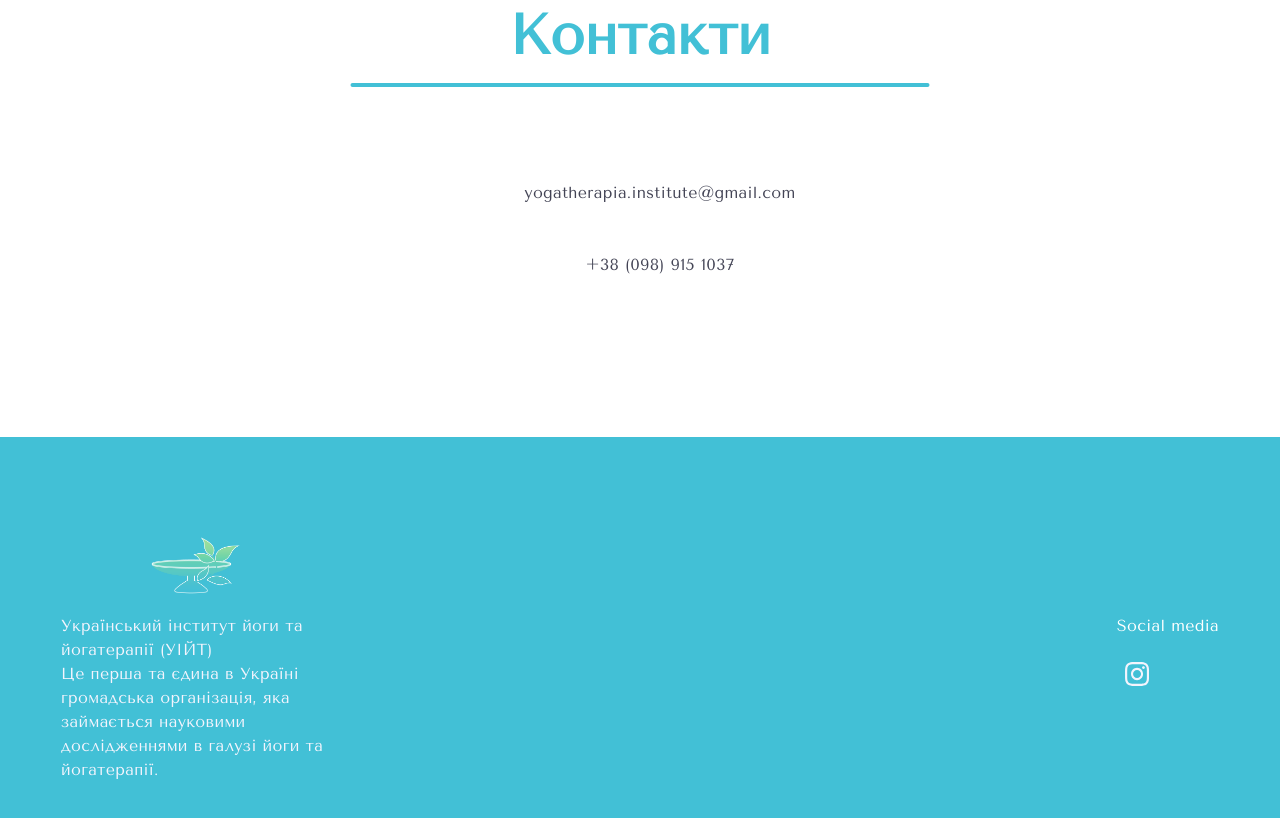
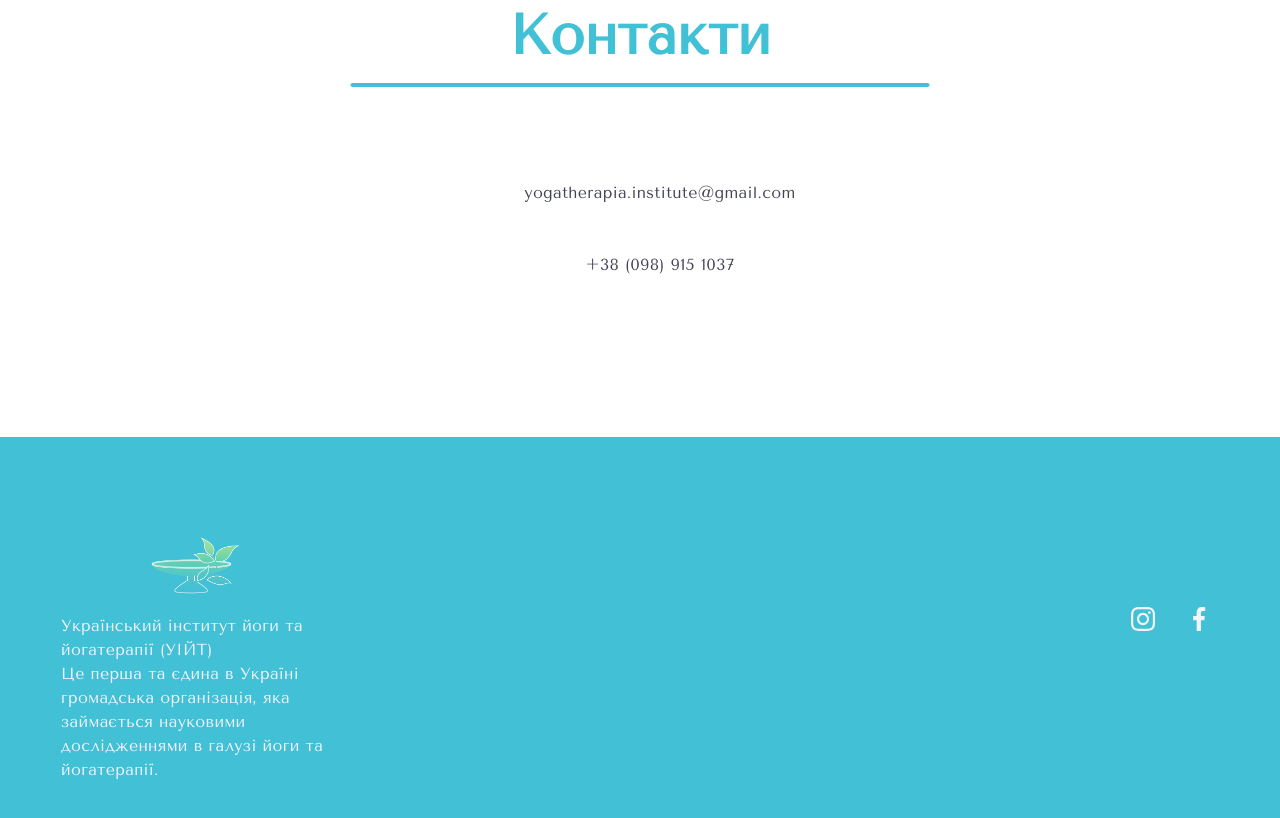
Before and after one commit to Dzu-te/yoga, a plain HTML site: page index.html in a window 1280 px wide. Shown: the part 6038-6856 px from the top of the page. Drawn offline with nearby package versions, Linux system fonts and the light colour scheme.

```diff
--- a/index.html
+++ b/index.html
@@ -469,7 +469,7 @@
         </a>
       </div>
       <div class="footer_social">
-        <p class="f_social_text">Social media</p>
+        <!-- <p class="f_social_text">Social media</p> -->
         <ul class="footer_social_list">
           <li class="footer_social_item">
             <a class="footer_social_link" href="https://www.instagram.com/yogatherapy.institute/" target="_blank">
@@ -485,13 +485,13 @@
           <!--              </svg>-->
           <!--            </a>-->
           <!--          </li>-->
-          <!--          <li class="footer_social_item">-->
-          <!--            <a class="footer_social_link" href="./index.html">-->
-          <!--              <svg class="footer_icon" width="24" height="24">-->
-          <!--                <use href="./images/icons.svg#icon-facebook"></use>-->
-          <!--              </svg>-->
-          <!--            </a>-->
-          <!--          </li>-->
+          <li class="footer_social_item">
+            <a class="footer_social_link" href="./index.html">
+              <svg class="footer_icon" width="24" height="24">
+                <use href="./images/icons.svg#icon-facebook"></use>
+              </svg>
+            </a>
+          </li>
           <!--          <li class="footer_social_item">-->
           <!--            <a class="footer_social_link" href="./index.html">-->
           <!--              <svg class="footer_icon" width="24" height="24">-->
@@ -571,7 +571,7 @@
                 </svg>
               </a>
             </li>
-            <li class="social_links">
+            <!-- <li class="social_links">
               <a href="./index.html" class="a_ot_social">
                 <svg class="ot_icons" width="16" height="16">
                   <use href="./images/icons.svg#icon-twitter"></use>
@@ -591,7 +591,7 @@
                   <use href="./images/icons.svg#icon-linkedin"></use>
                 </svg>
               </a>
-            </li>
+            </li> -->
           </ul>
         </div>
       </div>
```
